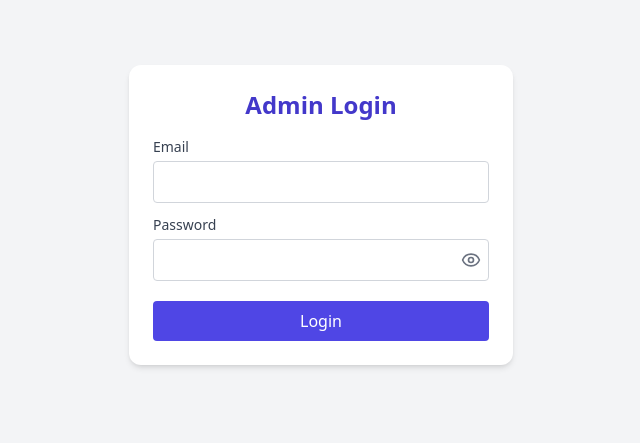
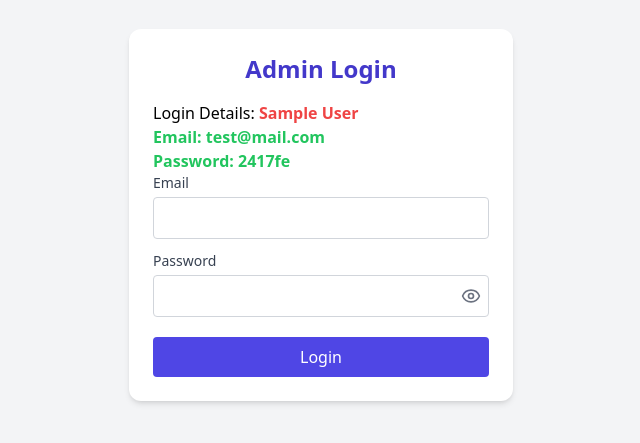
Before and after one commit to temitope-israel/smooth-ride-motorcycles, a Next.js app: page /admin/login in a window 1280 px wide. Shown: the part 185-628 px from the top of the page, without its empty margins (319-959 px from the left). Built offline with nearby package versions, Linux system fonts and the light colour scheme.

Commit message:
Added Sample User Login Details to ADmin

```diff
--- a/pages/admin/login.tsx
+++ b/pages/admin/login.tsx
@@ -63,6 +63,17 @@ export default function AdminLogin() {
           </p>
         )}
 
+        <div>
+          <p>
+            Login Details:{" "}
+            <span className="font-bold text-red-500">Sample User</span>
+            <br />{" "}
+            <span className="font-bold text-green-500">
+              Email: test@mail.com <br /> Password: 2417fe
+            </span>
+          </p>
+        </div>
+
         {/* Email */}
         <label className="block mb-1 text-sm font-medium text-gray-700">
           Email
```
